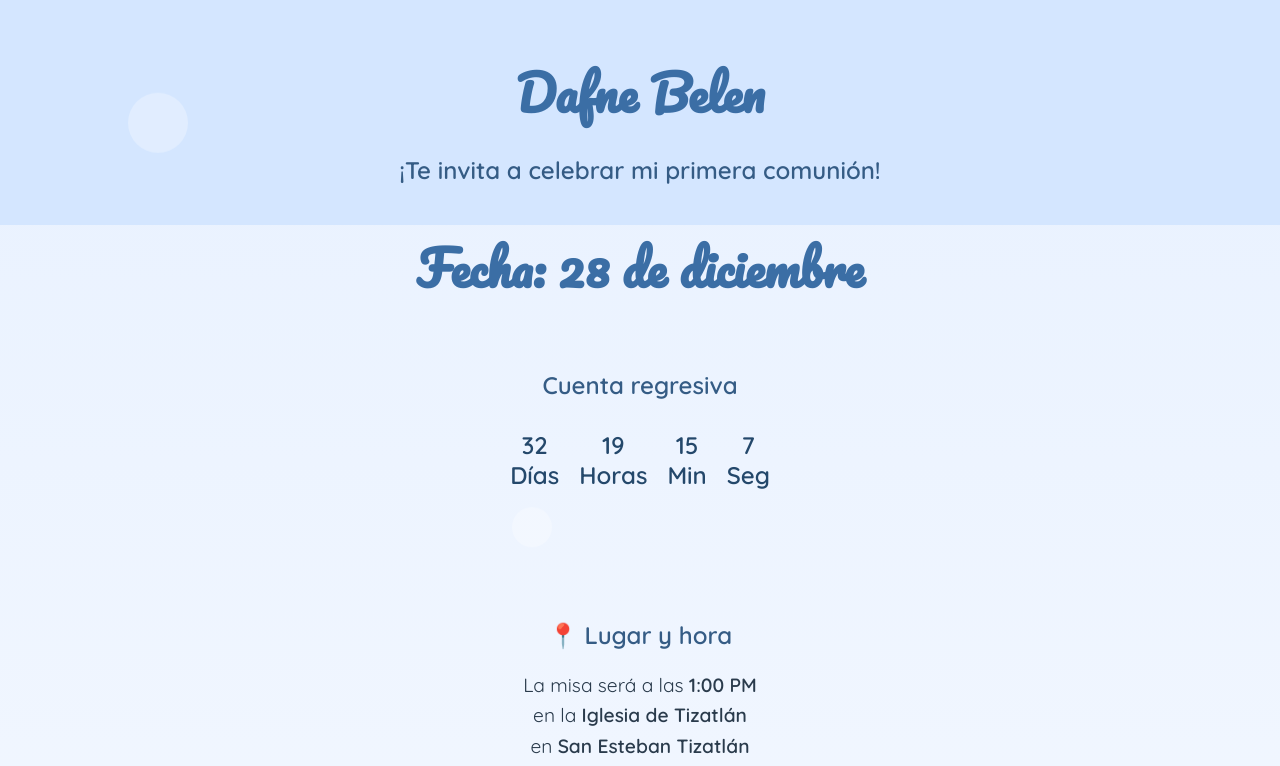
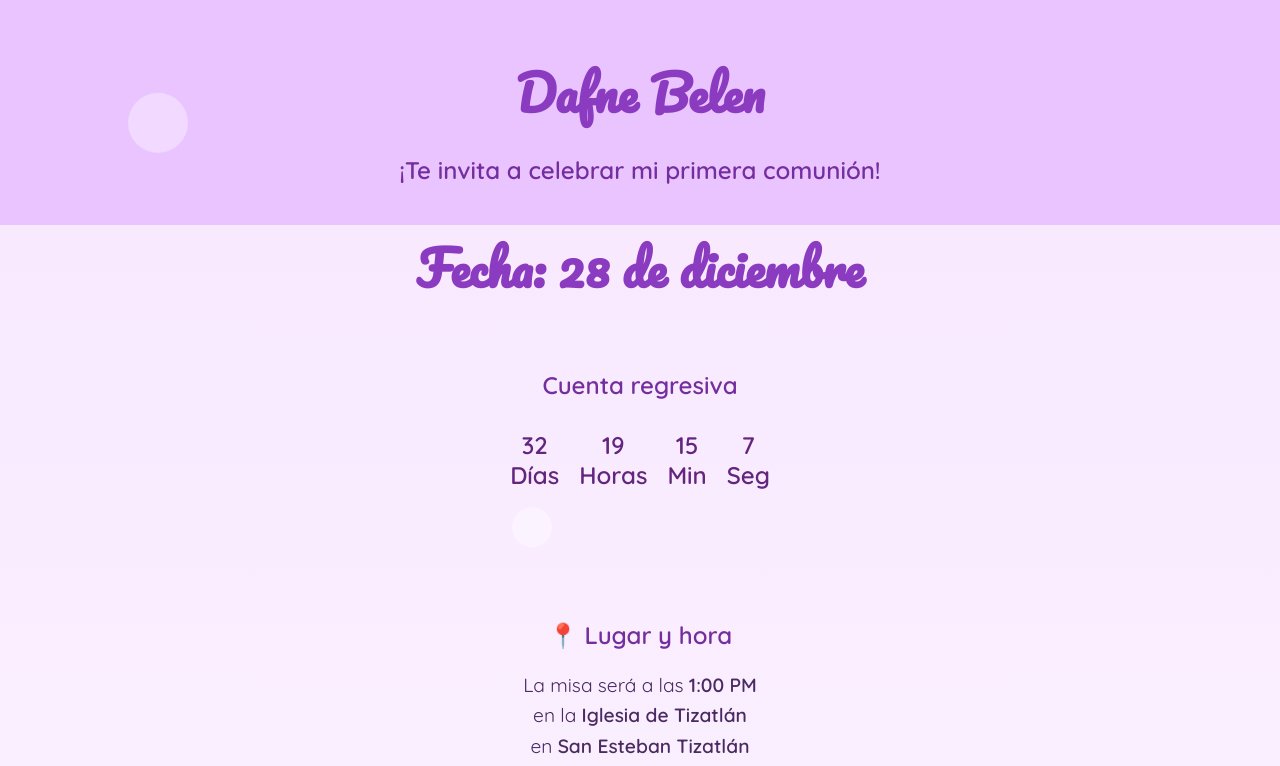
Before and after one commit to samuel903502/invitacionsidney, a plain HTML site: page index.html in a window 1280 px wide. Shown: the top 766 px of the page. Drawn offline with Linux system fonts and the light colour scheme.

Commit message:
Update index.html

```diff
--- a/index.html
+++ b/index.html
@@ -9,15 +9,15 @@
     body {
       margin: 0;
       font-family: 'Quicksand', sans-serif;
-      background: linear-gradient(to bottom, #e8f1ff, #ffffff);
-      color: #2a3b4c;
+      background: linear-gradient(to bottom, #f7e6ff, #ffffff);
+      color: #4a2a61;
       overflow-x: hidden;
     }
 
     header {
       text-align: center;
       padding: 50px 20px 20px;
-      background-color: #d4e6ff;
+      background-color: #e9c4ff;
       animation: fadeInDown 1.5s ease;
     }
 
@@ -25,16 +25,16 @@
       font-family: 'Pacifico', cursive;
       font-size: 3em;
       margin: 0;
-      color: #3b6ea5;
+      color: #8a3bbf;
     }
 
     h2 {
-      color: #355c85;
+      color: #742e9e;
     }
 
     .subtitle {
       font-size: 1.3em;
-      color: #355c85;
+      color: #742e9e;
       margin-top: 10px;
     }
 
@@ -45,7 +45,7 @@
       margin: 30px 0;
       font-size: 1.5em;
       font-weight: bold;
-      color: #24486b;
+      color: #63257e;
     }
 
     .section {
@@ -72,15 +72,15 @@
     .names {
       font-size: 1.2em;
       line-height: 1.6;
-      color: #2a3b4c;
+      color: #4a2a61;
     }
 
     .footer {
-      background-color: #d4e6ff;
+      background-color: #e9c4ff;
       padding: 20px;
       text-align: center;
       font-size: 0.9em;
-      color: #355c85;
+      color: #742e9e;
     }
 
     @keyframes fadeInDown {
@@ -95,7 +95,7 @@
 
     .bubble {
       position: absolute;
-      background: rgba(255,255,255,0.5);
+      background: rgba(255,255,255,0.6);
       border-radius: 50%;
       animation: float 8s infinite ease-in-out;
       opacity: 0.6;
@@ -144,7 +144,7 @@
     <h2>¡Te invita a celebrar mi primera comunión!</h2>
   </header>
 
-  <h1 style="text-align: center; color:#3b6ea5;">Fecha: 28 de diciembre</h1>
+  <h1 style="text-align: center; color:#8a3bbf;">Fecha: 28 de diciembre</h1>
 
   <section class="section">
     <h2>Cuenta regresiva</h2>
@@ -165,7 +165,7 @@
     </p>
   </section>
 
-  <h1 style="text-align: center; color:#3b6ea5;">Lugar del evento:</h1>
+  <h1 style="text-align: center; color:#8a3bbf;">Lugar del evento:</h1>
 
   <div class="map-container">
     <iframe
@@ -174,7 +174,7 @@
     </iframe>
   </div>
 
-  <h1 style="text-align: center; color:#3b6ea5;">Residencia:</h1>
+  <h1 style="text-align: center; color:#8a3bbf;">Residencia:</h1>
 
   <div class="map-container">
     <iframe
```
